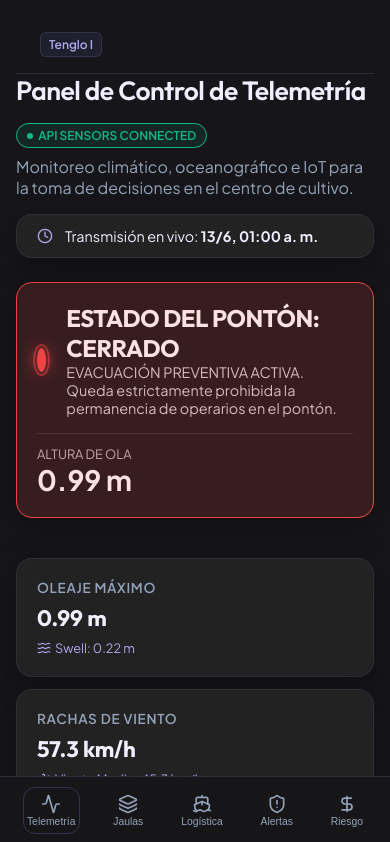
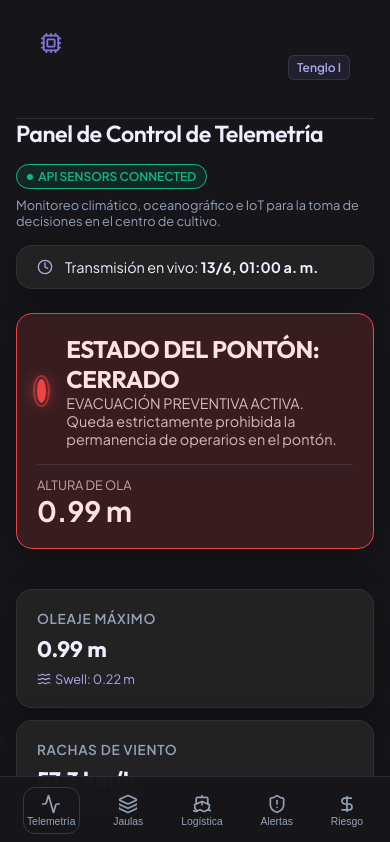
Before and after one commit to barbarapalmamena/Analisis-Pontones, a Next.js app: page / in a window 390 px wide. Shown: the top 842 px of the page. Built offline with nearby package versions, Linux system fonts and the light colour scheme.

Commit message:
design: fix mobile top bar logo display and prevent title font clipping

```diff
--- a/src/app/globals.css
+++ b/src/app/globals.css
@@ -574,10 +574,21 @@ h1, h2, h3, h4, h5, h6 {
     z-index: 1000;
   }
 
-  .logoArea,
+  .sidebar .logoArea,
   .sidebarCenterInfo,
   .sidebarFooter {
     display: none;
+  }
+
+  .titleArea h1 {
+    font-size: 1.45rem !important;
+    word-break: break-word;
+    overflow-wrap: break-word;
+    white-space: normal !important;
+  }
+
+  .titleArea p {
+    font-size: 0.8rem;
   }
 
   .navMenu {
@@ -625,9 +636,7 @@ h1, h2, h3, h4, h5, h6 {
     margin-bottom: 1.5rem;
   }
 
-  .titleArea h1 {
-    font-size: 1.65rem;
-  }
+
 
   .statusBanner {
     flex-direction: column;
```
